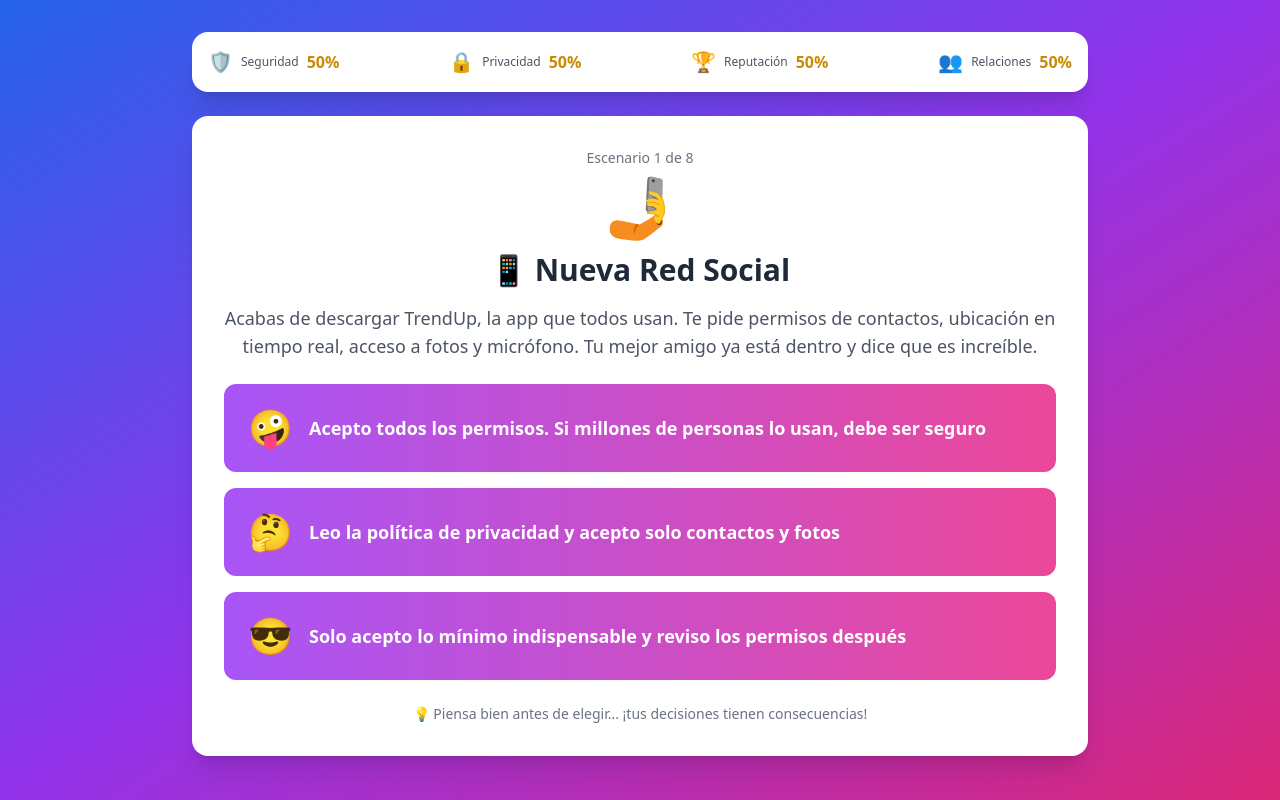
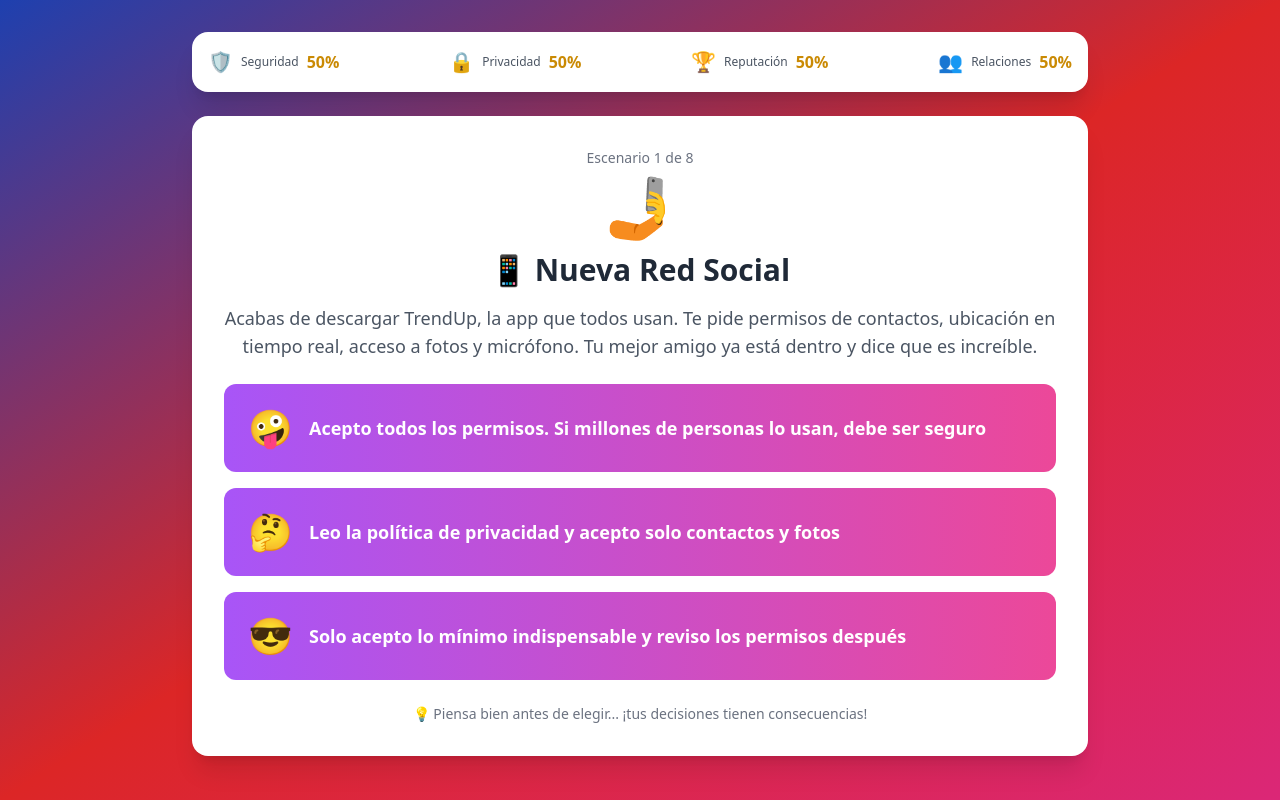
Before and after one commit to virgipavon/digital-footprint, a plain HTML site: page index.html in a window 1280 px wide. Drawn offline with nearby package versions, Linux system fonts and the light colour scheme.

Commit message:
change color

```diff
--- a/index.html
+++ b/index.html
@@ -15,7 +15,7 @@
         }
     </style>
 </head>
-<body class="bg-gradient-to-br from-blue-600 via-purple-600 to-pink-600 min-h-screen">
+<body class="bg-gradient-to-br from-blue-800 via-red-600 to-pink-600 min-h-screen">
     <div id="app"></div>
 
     <script>
```
